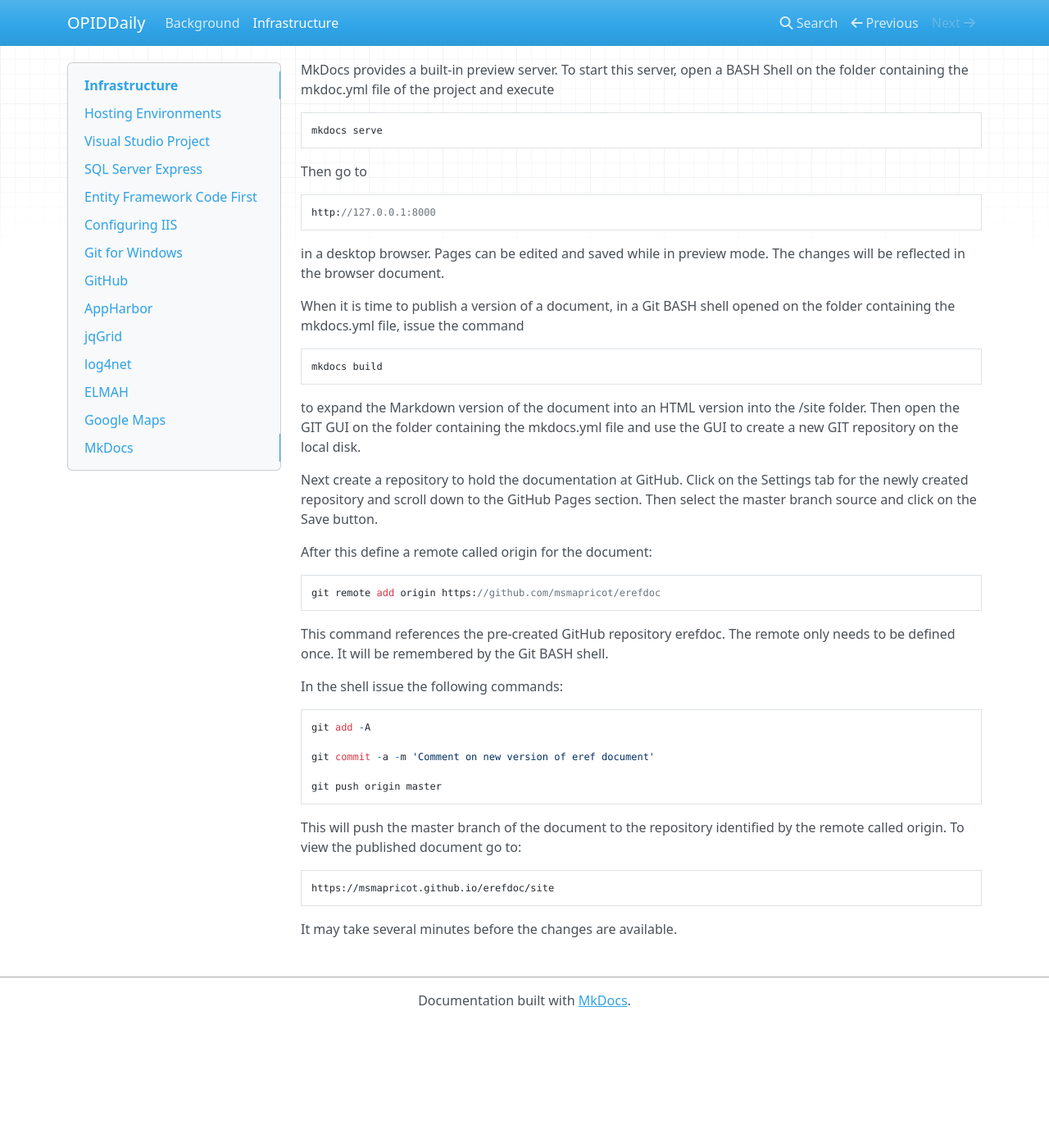
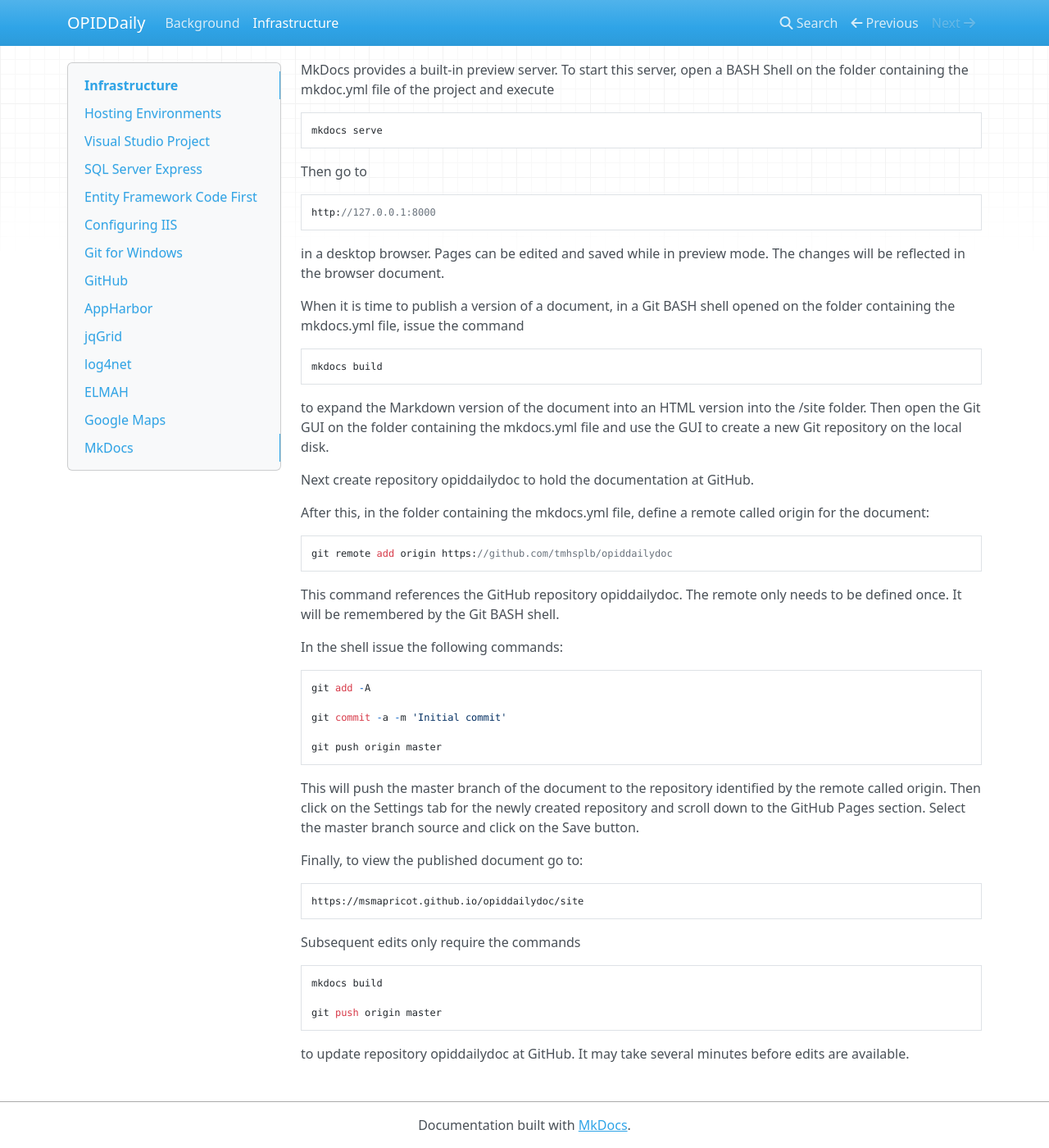
Before and after one commit to tmhsplb/opiddailydoc, an MkDocs documentation site: the page built from docs/Infrastructure.md, in a window 1280 px wide and 1400 px high, scrolled down 10352 px. Shown: the whole window at 82% size. Built offline with MkDocs 1.6.1, drawn with Linux system fonts in a browser that asks for light colours; nearby versions of some CDN libraries; before the commit the page ends 11600 px from its top, so only the background shows below that.

Commit message:
Update Mkdocs section

```diff
--- a/docs/Infrastructure.md
+++ b/docs/Infrastructure.md
@@ -407,29 +407,37 @@ When it is time to publish a version of a document, in a Git BASH shell opened o
 
     mkdocs build
 
-to expand the Markdown version of the document into an HTML version into the /site folder. Then open the GIT GUI on the folder containing
-the mkdocs.yml file and use the GUI to create a new GIT repository on the local disk.
+to expand the Markdown version of the document into an HTML version into the /site folder. Then open the Git GUI on the folder containing
+the mkdocs.yml file and use the GUI to create a new Git repository on the local disk.
 
-Next create a repository to hold the documentation at GitHub. Click on the Settings tab for the newly created repository and scroll down to
-the GitHub Pages section. Then select the master branch source and click on the Save button.
+Next create repository opiddailydoc to hold the documentation at GitHub.
 
-After this define a remote called origin for the document:
+After this, in the folder containing the mkdocs.yml file, define a remote called origin for the document:
 
-    git remote add origin https://github.com/msmapricot/erefdoc
+    git remote add origin https://github.com/tmhsplb/opiddailydoc
 
-This command references the pre-created GitHub repository erefdoc. The remote only  needs to be defined once. It will be remembered by the
+This command references the GitHub repository opiddailydoc. The remote only needs to be defined once. It will be remembered by the
 Git BASH shell.
 
 In the shell issue the following commands:
 
     git add -A
 
-    git commit -a -m 'Comment on new version of eref document'
+    git commit -a -m 'Initial commit'
 
     git push origin master
 
-This will push the master branch of the document to the repository identified by the remote called origin. To view the published document go to:
+This will push the master branch of the document to the repository identified by the remote called origin. Then click on the Settings tab for the newly
+created repository and scroll down to the GitHub Pages section. Select the master branch source and click on the Save button.
 
-    https://msmapricot.github.io/erefdoc/site
+Finally, to view the published document go to:
 
-It may take several minutes before the changes are available.
+    https://msmapricot.github.io/opiddailydoc/site
+
+Subsequent edits only require the commands
+
+    mkdocs build
+
+    git push origin master
+
+to update repository opiddailydoc at GitHub. It may take several minutes before edits are available.
```
Also changed, not shown: site/Infrastructure/index.html, site/index.html, site/search/search_index.json, 1 other file.
